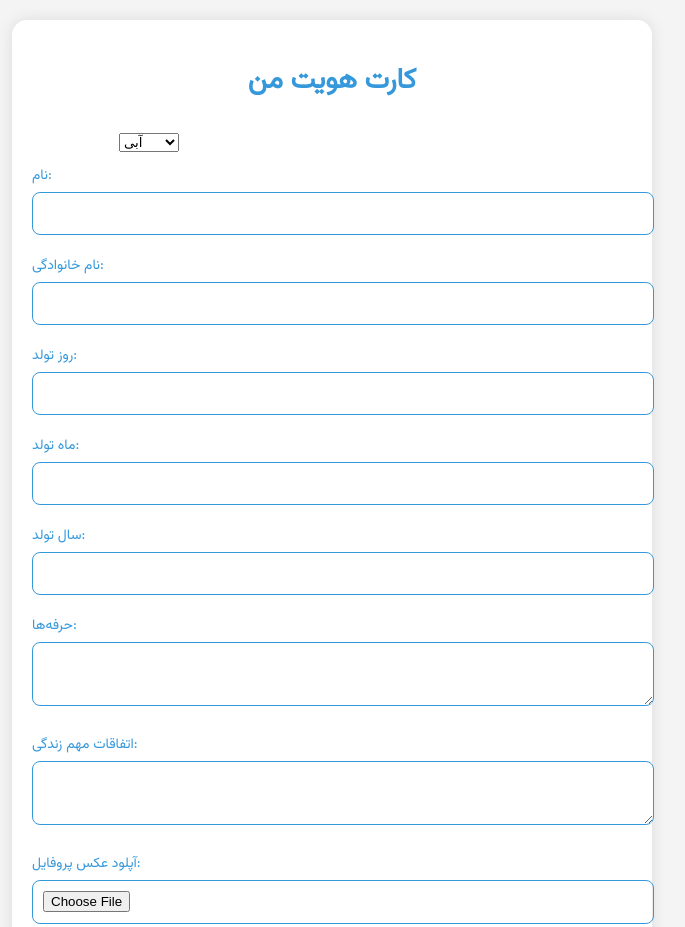
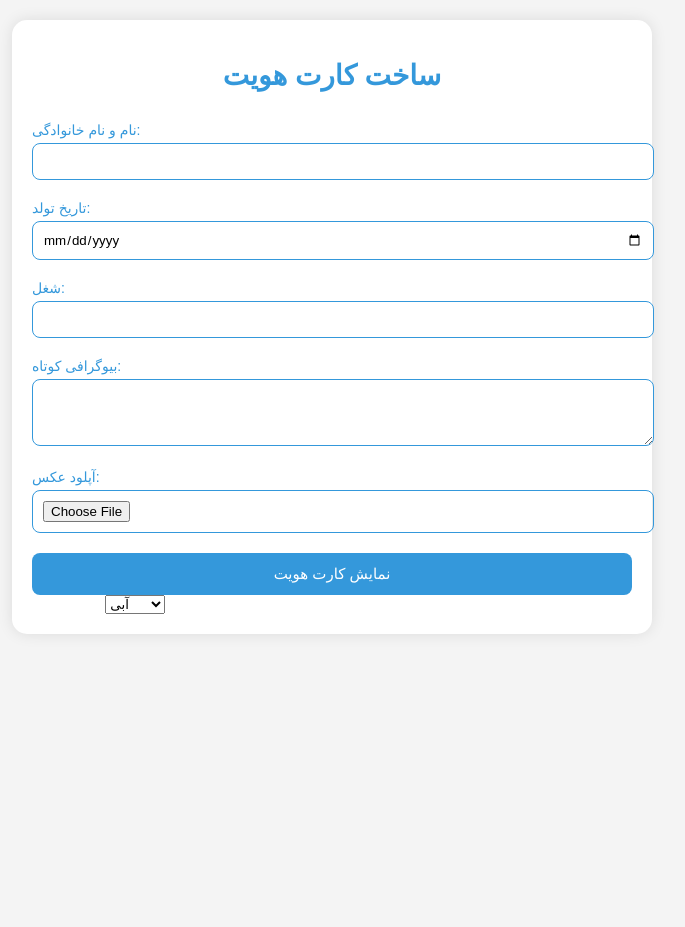
Before and after one commit to Mohammahz/my-id-cart, a plain HTML site: page index.html in a window 1280 px wide. Shown: the top 927 px of the page, without its empty margins (308-993 px from the left). After the commit the page ends 800 px from the top, so only its background shows below. Drawn offline with nearby package versions, Linux system fonts and the light colour scheme.

Commit message:
Update index.html

```diff
--- a/index.html
+++ b/index.html
@@ -2,51 +2,48 @@
 <html lang="fa">
 <head>
   <meta charset="UTF-8" />
-  <meta name="viewport" content="width=device-width, initial-scale=1.0"/>
-  <title>my ID</title>
+  <meta name="viewport" content="width=device-width, initial-scale=1.0" />
+  <title>کارت هویت من</title>
   <link rel="stylesheet" href="style.css" />
-  <link href="https://fonts.googleapis.com/css2?family=Vazirmatn&display=swap" rel="stylesheet" />
+  <script src="https://cdnjs.cloudflare.com/ajax/libs/jspdf/2.5.1/jspdf.umd.min.js"></script>
 </head>
 <body>
   <div class="container">
-    <h1>کارت هویت من</h1>
+    <h1>ساخت کارت هویت</h1>
+    <form id="idForm">
+      <label>نام و نام خانوادگی:</label>
+      <input type="text" id="fullName" required />
 
-    <div class="theme-picker">
-      <label for="theme">انتخاب رنگ تم:</label>
-      <select id="theme">
+      <label>تاریخ تولد:</label>
+      <input type="date" id="birthDate" required />
+
+      <label>شغل:</label>
+      <input type="text" id="job" />
+
+      <label>بیوگرافی کوتاه:</label>
+      <textarea id="bio" rows="3"></textarea>
+
+      <label>آپلود عکس:</label>
+      <input type="file" id="profilePic" accept="image/*" />
+
+      <button type="button" id="generateBtn">نمایش کارت هویت</button>
+    </form>
+
+    <div class="theme-selector">
+      <label>انتخاب رنگ:</label>
+      <select id="themeSelect">
         <option value="blue">آبی</option>
+        <option value="yellow">زرد</option>
         <option value="red">قرمز</option>
-        <option value="yellow">زرد</option>
         <option value="green">سبز</option>
         <option value="orange">نارنجی</option>
         <option value="purple">بنفش</option>
       </select>
     </div>
 
-    <form id="id-form">
-      <label>نام:</label>
-      <input type="text" id="firstName" required />
-      <label>نام خانوادگی:</label>
-      <input type="text" id="lastName" required />
-      <label>روز تولد:</label>
-      <input type="number" id="day" min="1" max="31" required />
-      <label>ماه تولد:</label>
-      <input type="text" id="month" required />
-      <label>سال تولد:</label>
-      <input type="number" id="year" min="1300" max="1500" required />
-      <label>حرفه‌ها:</label>
-      <textarea id="skills" required></textarea>
-      <label>اتفاقات مهم زندگی:</label>
-      <textarea id="events" required></textarea>
-      <label>آپلود عکس پروفایل:</label>
-      <input type="file" id="profilePic" accept="image/*" />
-
-      <button type="submit" id="generateBtn">نمایش کارت هویت</button>
-    </form>
-
-    <div id="idCard" class="card hidden">
-      <img id="profileImage" />
-      <p id="idContent"></p>
+    <div id="idCard" class="hidden">
+      <img id="cardPhoto" alt="Profile Photo" />
+      <p id="cardText"></p>
     </div>
   </div>
 
```
